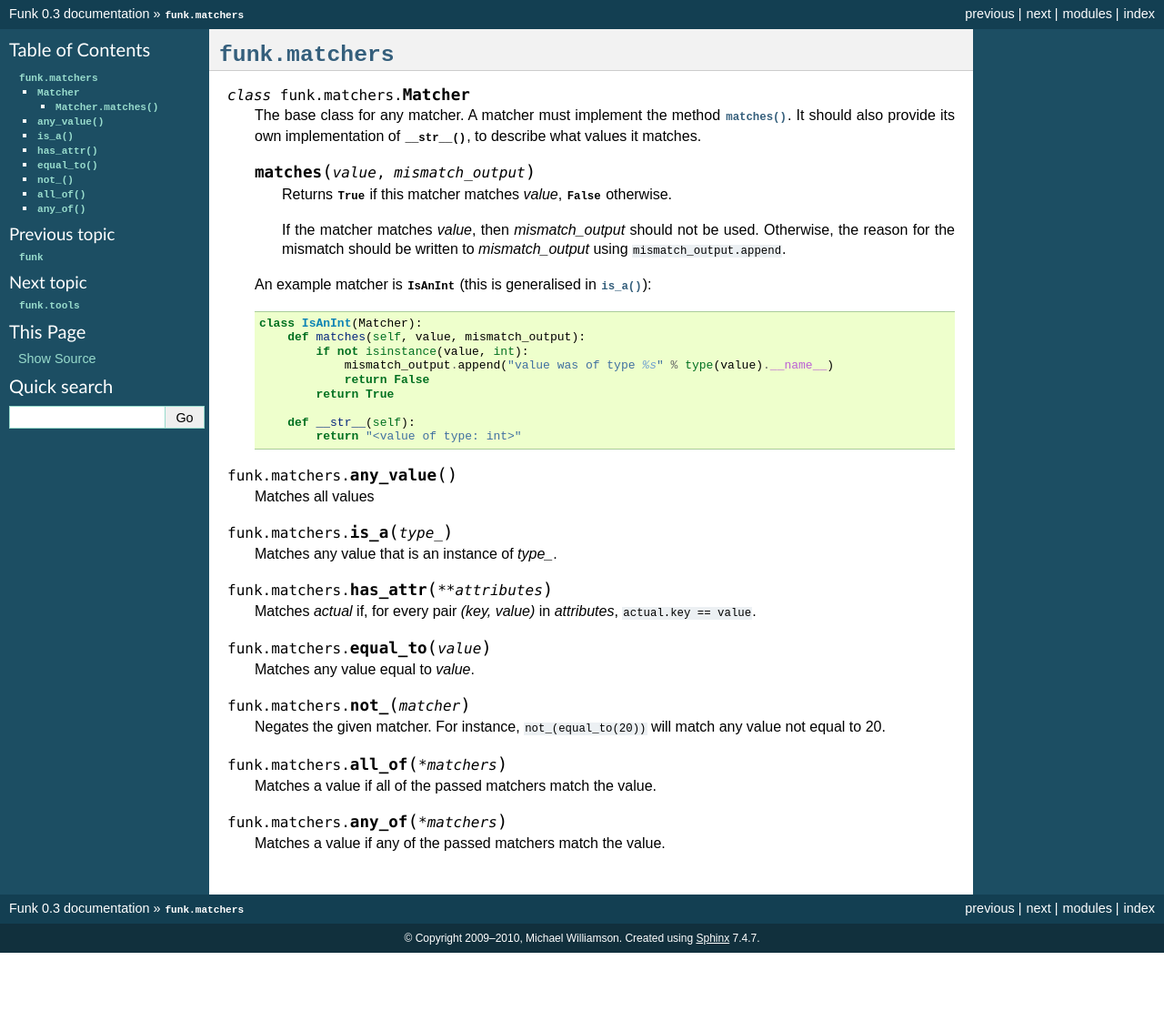
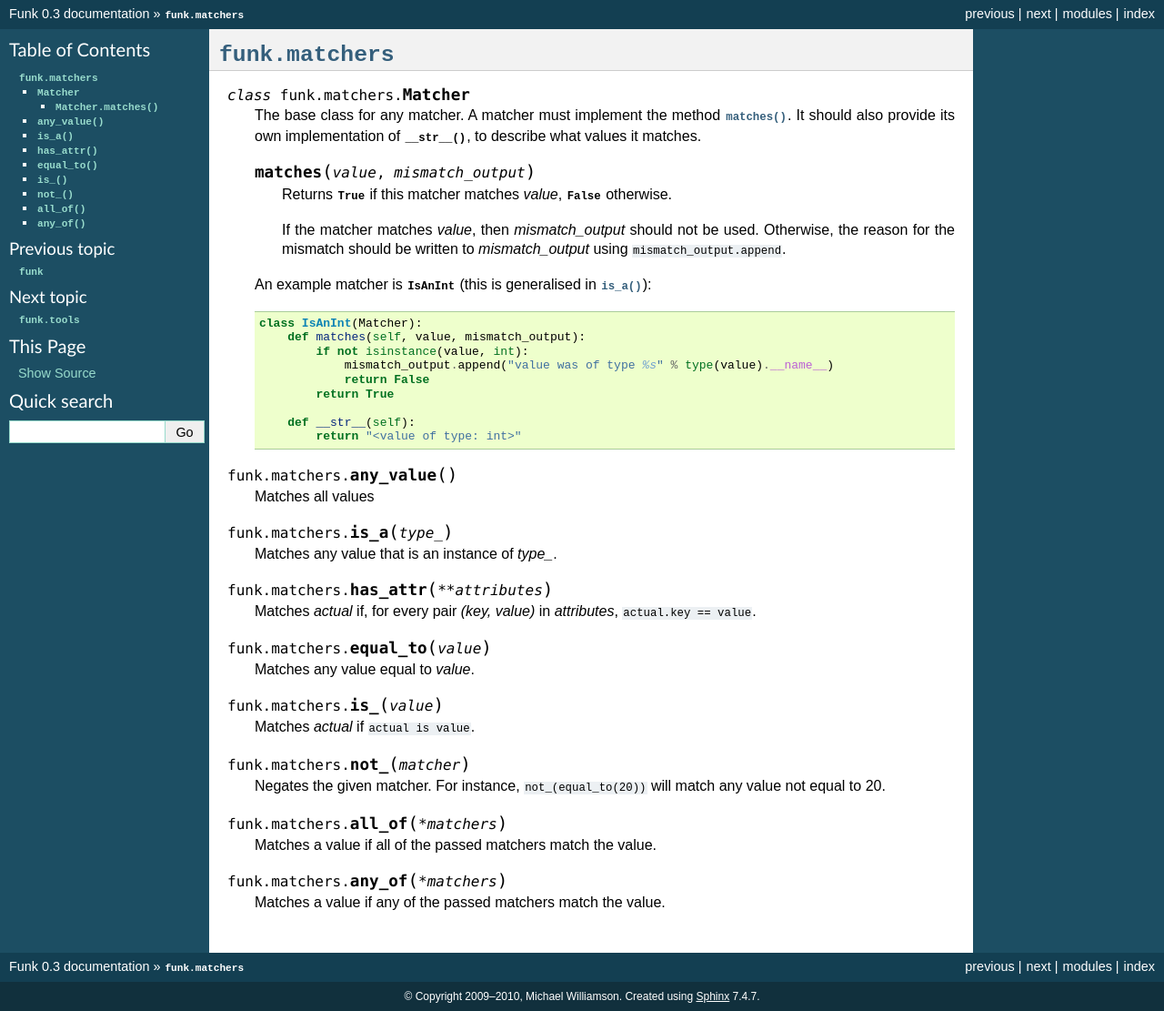
Before and after one commit to mwilliamson/funk, a Sphinx documentation site: the page built from doc/matchers.rst, in a window 1280 px wide. Shown: the whole page at 91% size. Built offline with Sphinx 7.4.7, drawn with Linux system fonts in a browser that asks for light colours; before the commit the page ends 1047 px from its top, so only the background shows below that.

Commit message:
Update matcher documentation

```diff
--- a/doc/matchers.rst
+++ b/doc/matchers.rst
@@ -46,6 +46,10 @@
 
     Matches any value equal to *value*.
 
+.. function:: is_(value)
+
+    Matches *actual* if ``actual is value``.
+
 .. function:: not_(matcher)
 
     Negates the given matcher. For instance, ``not_(equal_to(20))`` will match
```
